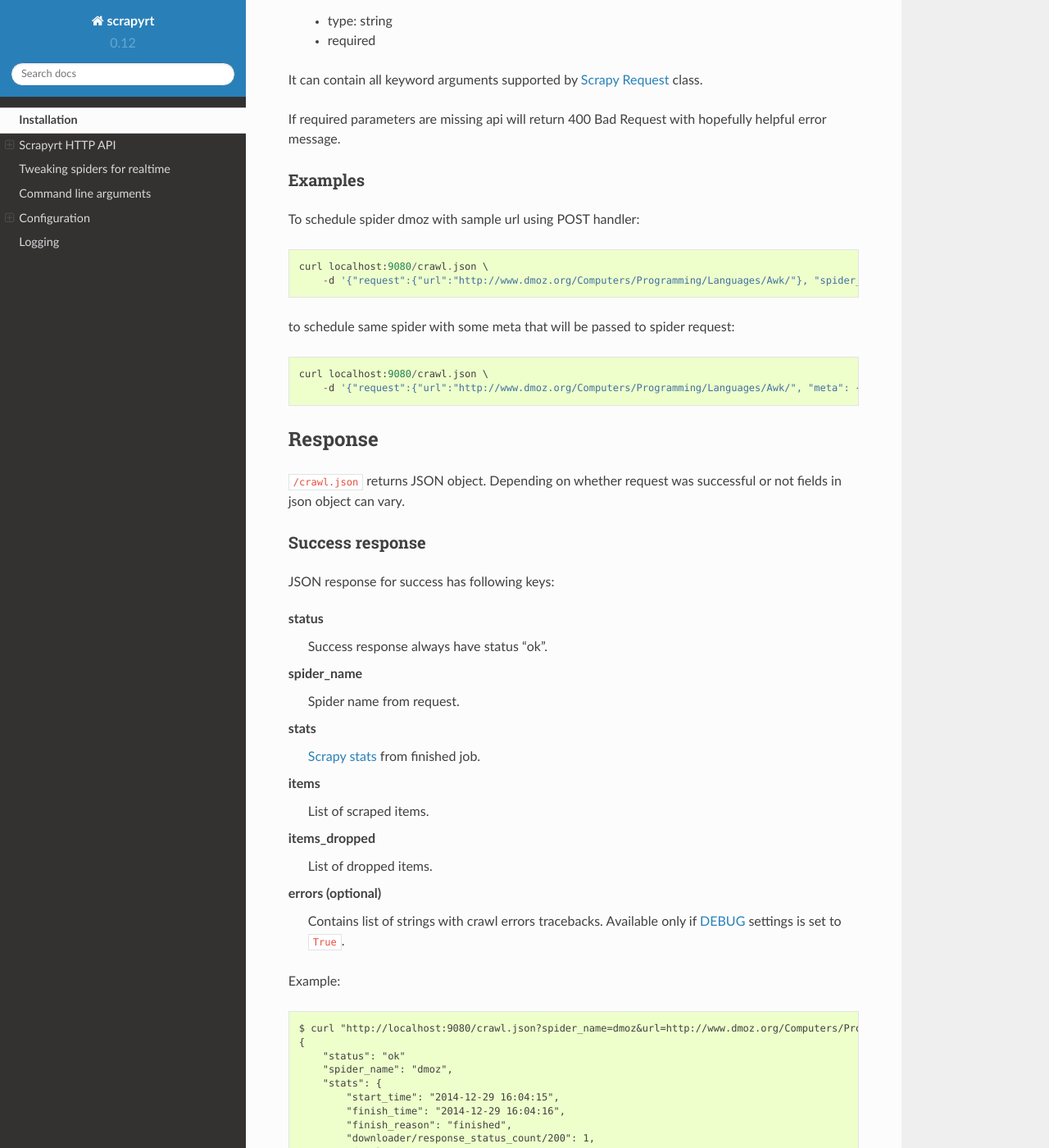
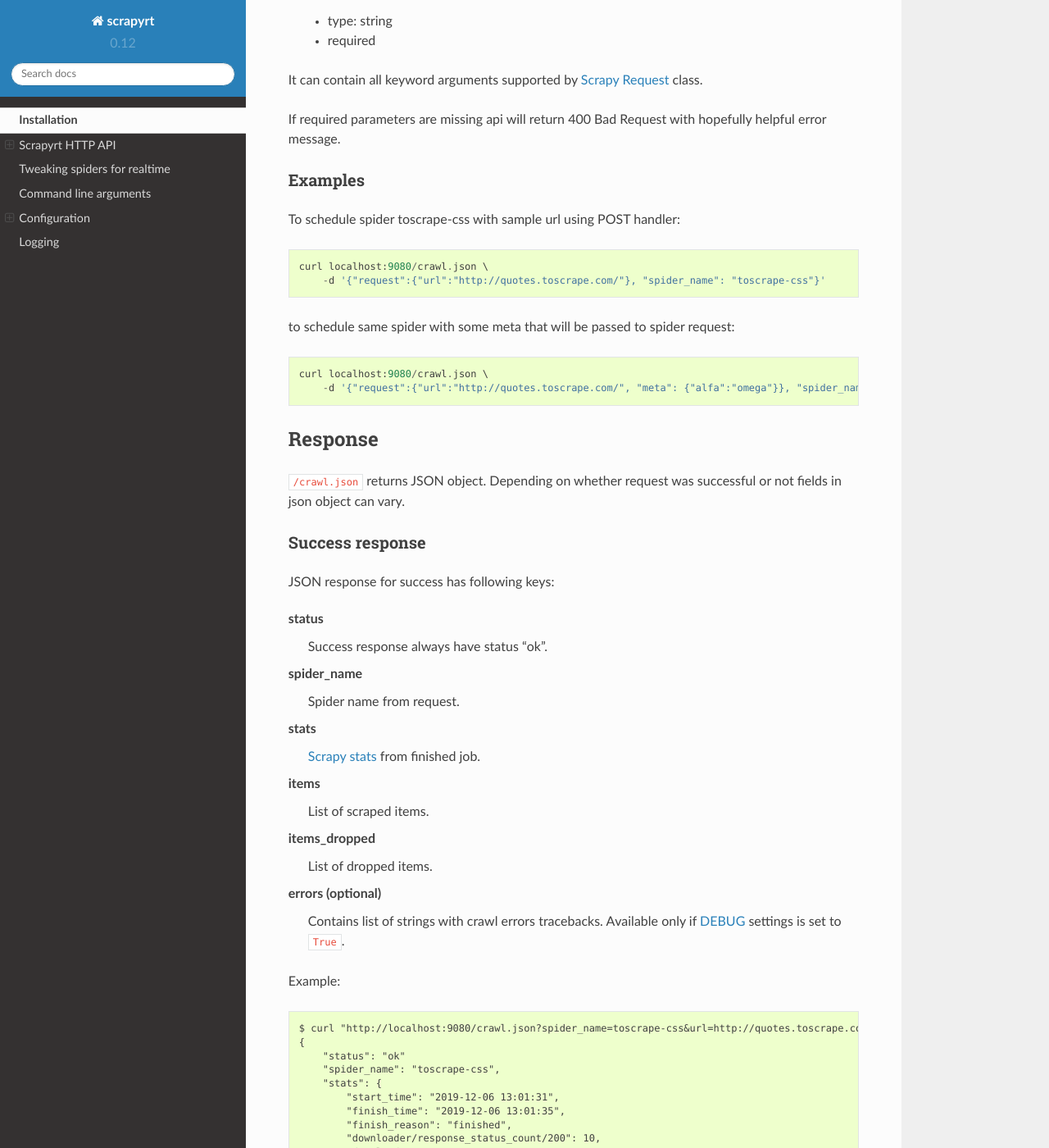
Before and after one commit to scrapinghub/scrapyrt, a Sphinx documentation site: the page built from docs/source/api.rst, in a window 1280 px wide and 1400 px high, scrolled down 4689 px. Shown: the whole window at 82% size. Built offline with Sphinx 7.4.7 and the Read the Docs theme 2.0.0, drawn with Linux system fonts in a browser that asks for light colours; some of the changed text lies outside the part shown.

Commit message:
Replace dirbot examples with quotesbot.

```diff
--- a/docs/source/api.rst
+++ b/docs/source/api.rst
@@ -136,16 +136,16 @@ with hopefully helpful error message.
 Examples
 ~~~~~~~~
 
-To run sample `dmoz spider`_ from `Scrapy educational dirbot project`_
-parsing page about Ada programming language::
+To run sample `toscrape-css spider`_ from `Scrapy educational quotesbot project`_
+parsing page about famous quotes::
 
-    curl "http://localhost:9080/crawl.json?spider_name=dmoz&url=http://www.dmoz.org/Computers/Programming/Languages/Ada/"
+    curl "http://localhost:9080/crawl.json?spider_name=toscrape-css&url=http://quotes.toscrape.com/"
 
 
 To run same spider only allowing one request and parsing url
 with callback ``parse_foo``::
 
-    curl "http://localhost:9080/crawl.json?spider_name=dmoz&url=http://www.dmoz.org/Computers/Programming/Languages/Ada/&callback=parse_foo&max_requests=1"
+    curl "http://localhost:9080/crawl.json?spider_name=toscrape-css&url=http://quotes.toscrape.com/&callback=parse_foo&max_requests=1"
 
 POST
 ----
@@ -222,16 +222,16 @@ hopefully helpful error message.
 Examples
 ~~~~~~~~
 
-To schedule spider dmoz with sample url using POST handler::
+To schedule spider toscrape-css with sample url using POST handler::
 
     curl localhost:9080/crawl.json \
-        -d '{"request":{"url":"http://www.dmoz.org/Computers/Programming/Languages/Awk/"}, "spider_name": "dmoz"}'
+        -d '{"request":{"url":"http://quotes.toscrape.com/"}, "spider_name": "toscrape-css"}'
 
 
 to schedule same spider with some meta that will be passed to spider request::
 
     curl localhost:9080/crawl.json \
-        -d '{"request":{"url":"http://www.dmoz.org/Computers/Programming/Languages/Awk/", "meta": {"alfa":"omega"}}, "spider_name": "dmoz"}'
+        -d '{"request":{"url":"http://quotes.toscrape.com/", "meta": {"alfa":"omega"}}, "spider_name": "toscrape-css"}'
 
 Response
 --------
@@ -265,34 +265,34 @@ errors (optional)
 
 Example::
 
-    $ curl "http://localhost:9080/crawl.json?spider_name=dmoz&url=http://www.dmoz.org/Computers/Programming/Languages/Ada/"
+    $ curl "http://localhost:9080/crawl.json?spider_name=toscrape-css&url=http://quotes.toscrape.com/"
     {
         "status": "ok"
-        "spider_name": "dmoz",
+        "spider_name": "toscrape-css",
         "stats": {
-            "start_time": "2014-12-29 16:04:15",
-            "finish_time": "2014-12-29 16:04:16",
+            "start_time": "2019-12-06 13:01:31",
+            "finish_time": "2019-12-06 13:01:35",
             "finish_reason": "finished",
-            "downloader/response_status_count/200": 1,
-            "downloader/response_count": 1,
-            "downloader/response_bytes": 8494,
-            "downloader/request_method_count/GET": 1,
-            "downloader/request_count": 1,
-            "downloader/request_bytes": 247,
-            "item_scraped_count": 16,
-            "log_count/DEBUG": 17,
-            "log_count/INFO": 4,
-            "response_received_count": 1,
-            "scheduler/dequeued": 1,
-            "scheduler/dequeued/memory": 1,
-            "scheduler/enqueued": 1,
-            "scheduler/enqueued/memory": 1
+            "downloader/response_status_count/200": 10,
+            "downloader/response_count": 11,
+            "downloader/response_bytes": 24812,
+            "downloader/request_method_count/GET": 11,
+            "downloader/request_count": 11,
+            "downloader/request_bytes": 2870,
+            "item_scraped_count": 100,
+            "log_count/DEBUG": 111,
+            "log_count/INFO": 9,
+            "response_received_count": 11,
+            "scheduler/dequeued": 10,
+            "scheduler/dequeued/memory": 10,
+            "scheduler/enqueued": 10,
+            "scheduler/enqueued/memory": 10,
         },
         "items": [
             {
-                "description": ...,
-                "name": ...,
-                "url": ...
+                "text": ...,
+                "author": ...,
+                "tags": ...
             },
             ...
         ],
@@ -315,7 +315,7 @@ message
 
 Example::
 
-    $ curl "http://localhost:9080/crawl.json?spider_name=foo&url=http://www.dmoz.org/Computers/Programming/Languages/Ada/"
+    $ curl "http://localhost:9080/crawl.json?spider_name=foo&url=http://quotes.toscrape.com/"
     {
         "status": "error"
         "code": 404,
@@ -456,22 +456,22 @@ in response, for example::
 
     {
         "status": "ok"
-        "spider_name": "dmoz",
+        "spider_name": "toscrape-css",
         "stats": {
-            "start_time": "2014-12-29 17:26:11",
+            "start_time": "2019-12-06 13:11:30"
             "spider_exceptions/Exception": 1,
-            "finish_time": "2014-12-29 17:26:11",
+            "finish_time": "2019-12-06 13:11:31",
             "finish_reason": "finished",
             "downloader/response_status_count/200": 1,
-            "downloader/response_count": 1,
-            "downloader/response_bytes": 8494,
-            "downloader/request_method_count/GET": 1,
-            "downloader/request_count": 1,
-            "downloader/request_bytes": 247,
-            "log_count/DEBUG": 1,
+            "downloader/response_count": 2,
+            "downloader/response_bytes": 2701,
+            "downloader/request_method_count/GET": 2,
+            "downloader/request_count": 2,
+            "downloader/request_bytes": 446,
+            "log_count/DEBUG": 2,
             "log_count/ERROR": 1,
-            "log_count/INFO": 4,
-            "response_received_count": 1,
+            "log_count/INFO": 9,
+            "response_received_count": 2,
             "scheduler/dequeued": 1,
             "scheduler/dequeued/memory": 1,
             "scheduler/enqueued": 1,
@@ -559,8 +559,8 @@ approach described in `Python Logging HOWTO`_ or redirect stdout to a file using
 `bash redirection syntax`_, `supervisord logging`_ etc.
 
 
-.. _dmoz spider: https://github.com/scrapy/dirbot/blob/master/dirbot/spiders/dmoz.py
-.. _Scrapy educational dirbot project: https://github.com/scrapy/dirbot
+.. _toscrape-css spider: https://github.com/scrapy/quotesbot/blob/master/quotesbot/spiders/toscrape-css.py
+.. _Scrapy educational quotesbot project: https://github.com/scrapy/quotesbot
 .. _Scrapy Request: http://doc.scrapy.org/en/latest/topics/request-response.html#scrapy.http.Request
 .. _Scrapy Crawler: http://doc.scrapy.org/en/latest/topics/api.html#scrapy.crawler.Crawler
 .. _parse: http://doc.scrapy.org/en/latest/topics/spiders.html#scrapy.spider.Spider.parse
```
